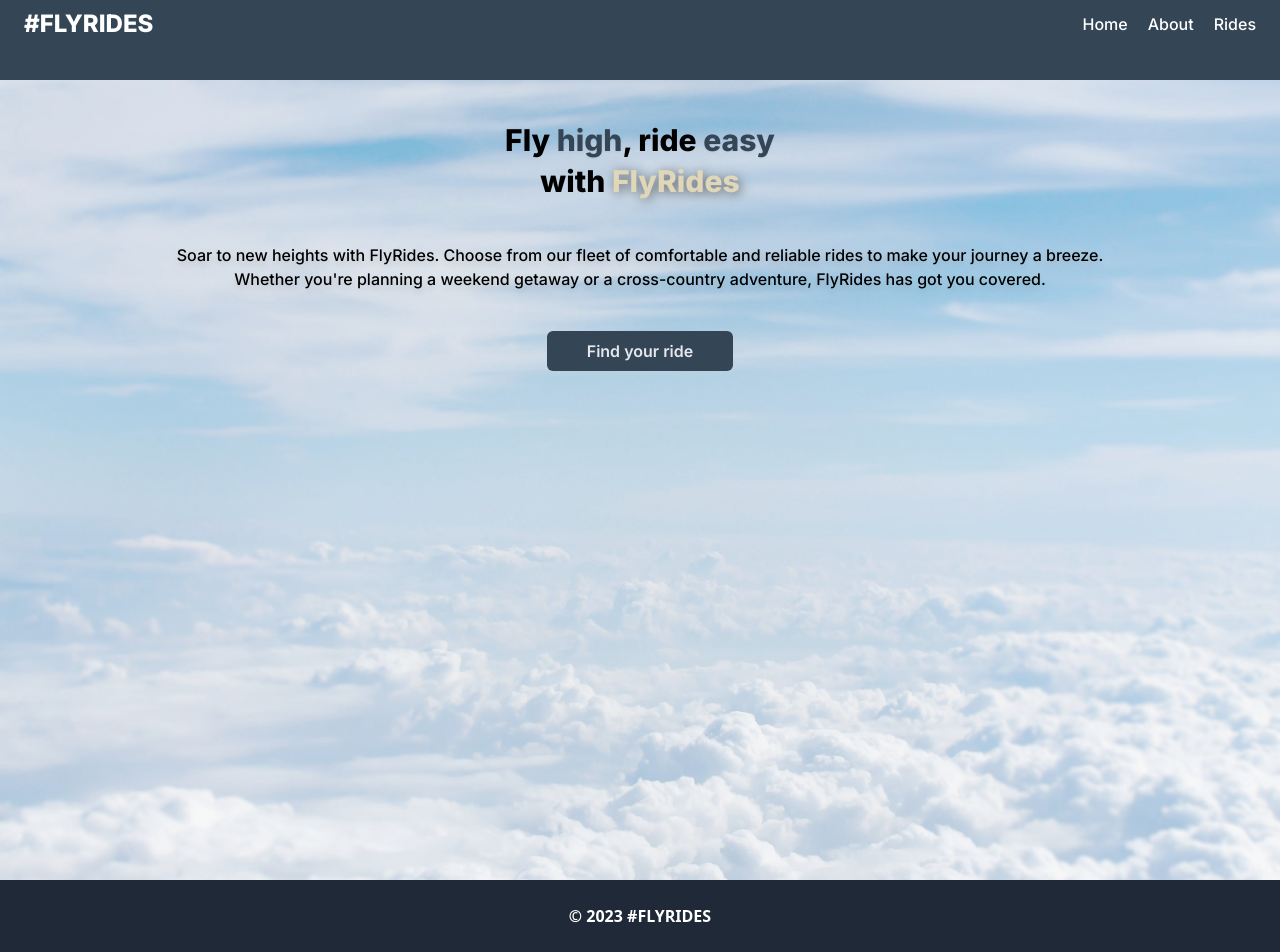
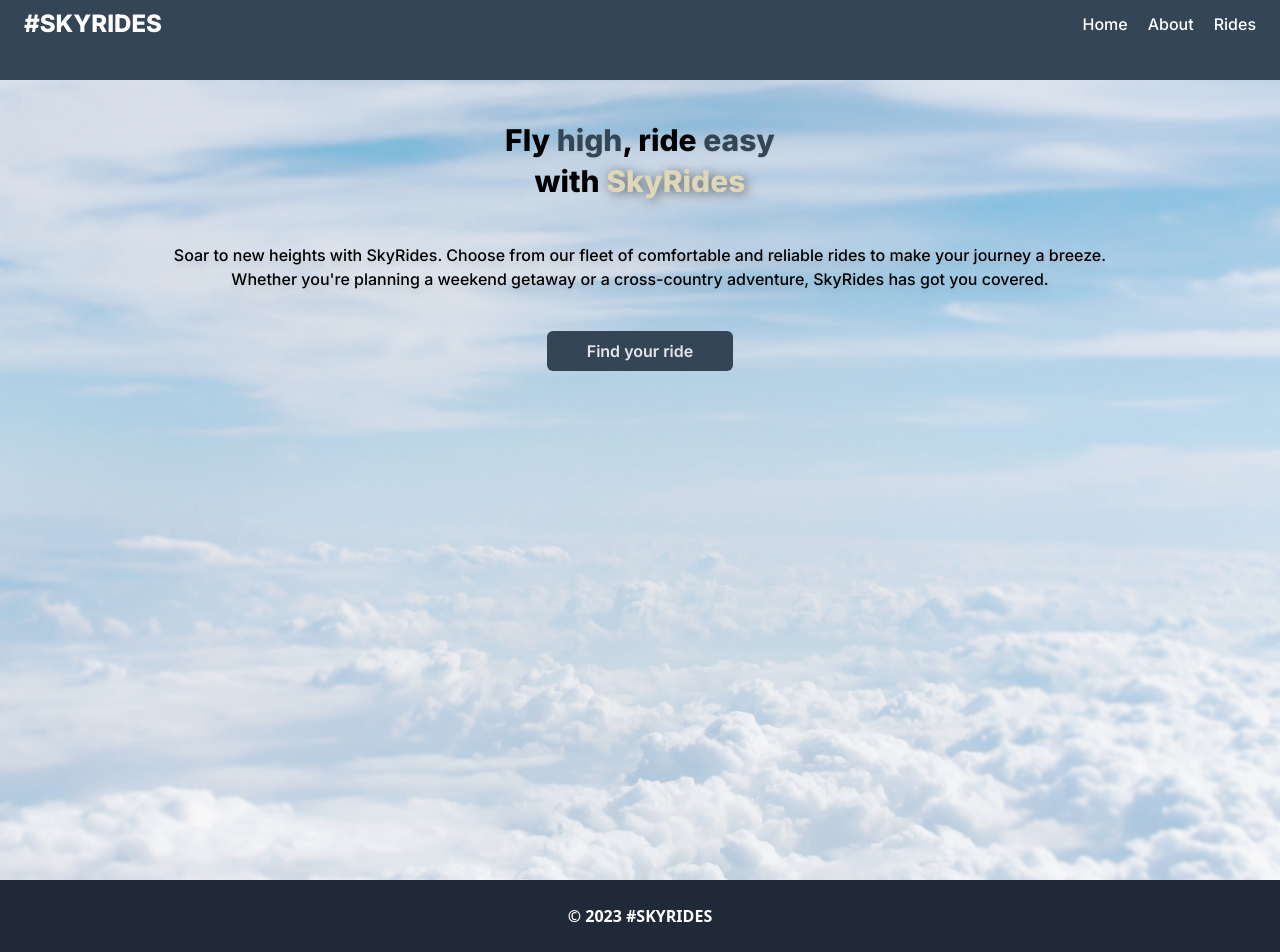
Before and after one commit to priegelsdev/sky-rides, a React (Vite) app: page / in a window 1280 px wide. Shown: the part 32-984 px from the top of the page. Built offline with nearby package versions, Linux system fonts and the light colour scheme; what miragejs would draw is missing.

Commit message:
change name back to skyrides

```diff
--- a/server.ts
+++ b/server.ts
@@ -12,7 +12,7 @@ createServer({
       price: 220,
       description:
         "The SkyHawk is a sleek and agile flying car that's perfect for zooming through the skies. With its powerful engines and advanced flight systems, the SkyHawk is the ultimate allround aerial machine.",
-      imageUrl: 'img/skyhawk.jpeg',
+      imageUrl: '/img/skyhawk.jpeg',
       type: 'simple',
     });
     server.create('ride', {
--- a/src/Components/Footer.tsx
+++ b/src/Components/Footer.tsx
@@ -1,7 +1,7 @@
 export default function Footer() {
   return (
     <footer className="bg-gray-800 p-6 text-white font-bold text-center">
-      &#169; 2023 #FLYRIDES
+      &#169; 2023 #SKYRIDES
     </footer>
   );
 }
--- a/src/Components/Header.tsx
+++ b/src/Components/Header.tsx
@@ -3,7 +3,7 @@ import { Link, NavLink } from 'react-router-dom';
 export default function Header() {
   return (
     <header className="w-screen bg-primary py-10 px-6 flex justify-between items-center text-white font-inter">
-      <h1 className="text-2xl font-black">#FLYRIDES</h1>
+      <h1 className="text-2xl font-black">#SKYRIDES</h1>
       <nav className="flex gap-5 font-medium">
         <NavLink to="/">Home</NavLink>
         <NavLink to="/about">About</NavLink>
--- a/src/pages/About.tsx
+++ b/src/pages/About.tsx
@@ -20,7 +20,7 @@ export default function About() {
           let you experience the freedom of flight.
           <br />
           <br />
-          Our team is full of flyride enthusiasts who know firsthand the magic
+          Our team is full of skyride enthusiasts who know firsthand the magic
           of taking rides to new heights.
         </p>
         <div className="bg-secondary rounded-md mx-6 mt-12 mb-10 px-7 py-6">
--- a/src/pages/Home.tsx
+++ b/src/pages/Home.tsx
@@ -12,14 +12,14 @@ export default function Home() {
           Fly <span className="text-primary drop-shadow-sm">high</span>, ride{' '}
           <span className="text-primary drop-shadow-sm">easy</span> <br /> with{' '}
           <span className="drop-shadow-[2px_2px_6px_rgba(0,0,0,0.53)] text-accent decoration-primary">
-            FlyRides
+            SkyRides
           </span>
         </h1>
         <p className="drop-shadow-lg font-medium md:text-center">
-          Soar to new heights with FlyRides. Choose from our fleet of
+          Soar to new heights with SkyRides. Choose from our fleet of
           comfortable and reliable rides to make your journey a breeze. <br />
           Whether you're planning a weekend getaway or a cross-country
-          adventure, FlyRides has got you covered.
+          adventure, SkyRides has got you covered.
         </p>
         <Link
           to="/rides"
```
